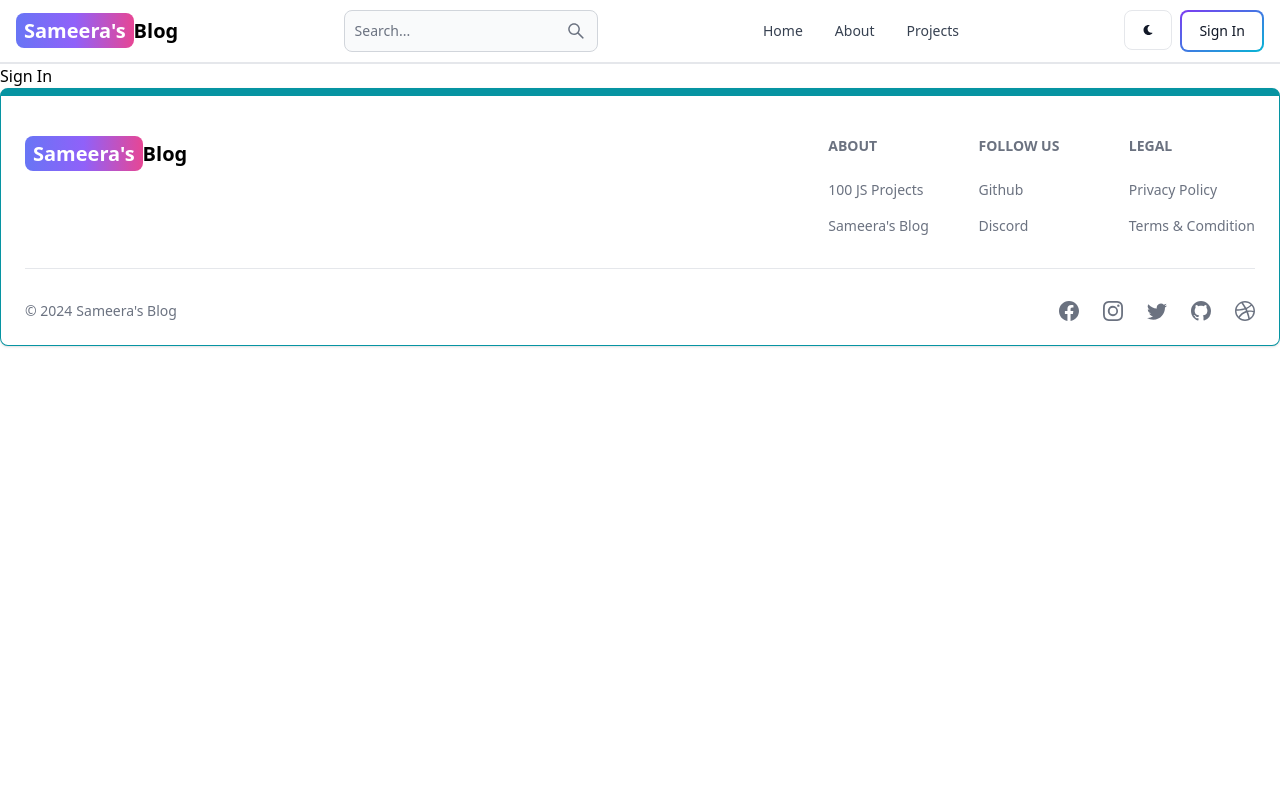
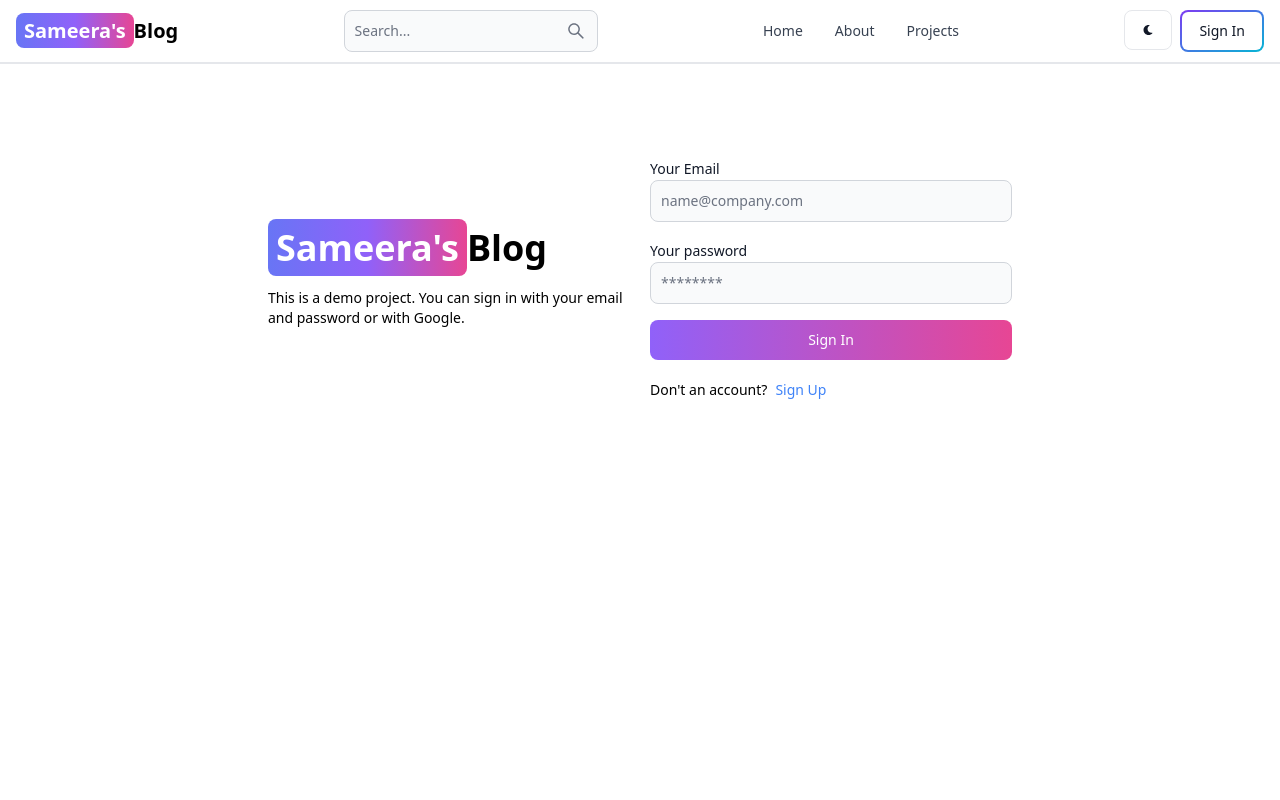
Before and after one commit to Sameemadhu16/MERN_BLOG, a React (Vite) app in the folder client/: page /Signin in a window 1280 px wide. Shown: the top 800 px of the page. Built offline with nearby package versions, Linux system fonts and the light colour scheme.

Commit message:
complete sign in page functionality

```diff
--- a/client/src/pages/Signin.jsx
+++ b/client/src/pages/Signin.jsx
@@ -1,9 +1,97 @@
-import React from 'react'
+/* eslint-disable react/no-unescaped-entities */
+import { Link, useNavigate } from "react-router-dom";
+import { Alert, Button, Label, Spinner, TextInput } from "flowbite-react";
+import { useState } from "react";
 
-export default function Signin() {
+export default function SignUp() {
+  const [formData, setFormData] = useState({});
+  const [errorMessage, setErrorMessage] = useState(null);
+  const [loading, setLoading] = useState(false);
+  const navigate = useNavigate();
+
+  const handleChange = (e) => {
+    setFormData({ ...formData, [e.target.id]: e.target.value.trim() });
+  };
+
+  const handleSubmit = async (e) => {
+    e.preventDefault();
+    if (!formData.email || !formData.password) {
+      return setErrorMessage('Please fill out all fields');
+    }
+    try {
+      setLoading(true);
+      setErrorMessage(null);
+      const res = await fetch('/api/auth/signin', {
+        method: 'POST',
+        headers: { 'Content-Type': 'application/json' },
+        body: JSON.stringify(formData),
+      });
+      const data = await res.json();
+      if (data.success === false) {
+        setLoading(false);
+        return setErrorMessage(data.message);
+      }
+      setLoading(false);
+      if (res.ok) {
+        navigate('/');
+      }
+    } catch (error) {
+      setErrorMessage('An error occurred. Please try again.');
+      setLoading(false);
+    }
+  };
+
   return (
-    <div>
-      Sign In
+    <div className="min-h-screen mt-20">
+      <div className="flex p-3 max-w-3xl mx-auto flex-col md:flex-row md:items-center gap-5">
+        {/* left */}
+        <div className="flex-1">
+          <Link to="/" className="self-center whitespace-nowrap font-semibold dark:text-white text-4xl">
+            <span className="px-2 py-1 bg-gradient-to-r from-indigo-500 via-purple-500 to-pink-500 rounded-lg text-white">
+              Sameera's
+            </span>
+            Blog
+          </Link>
+          <p className="text-sm mt-5">
+            This is a demo project. You can sign in with your email and password or with Google.
+          </p>
+        </div>
+        {/* right */}
+        <div className="flex-1">
+          <form className="flex flex-col gap-4" onSubmit={handleSubmit}>
+
+            <div>
+              <Label value="Your Email" />
+              <TextInput type="email" placeholder="name@company.com" id="email" onChange={handleChange} />
+            </div>
+            <div>
+              <Label value="Your password" />
+              <TextInput type="password" placeholder="********" id="password" onChange={handleChange} />
+            </div>
+            <Button gradientDuoTone="purpleToPink" type="submit" disabled={loading}>
+              {loading ? (
+                <>
+                  <Spinner size="sm" />
+                  <span className="pl-3">Loading...</span>
+                </>
+              ) : (
+                'Sign In'
+              )}
+            </Button>
+          </form>
+          <div className="flex gap-2 text-sm mt-5">
+            <span>Don't an account?</span>
+            <Link to="/SignUp" className="text-blue-500">
+              Sign Up
+            </Link>
+          </div>
+          {errorMessage && (
+            <Alert className="mt-5" color="failure">
+              {errorMessage}
+            </Alert>
+          )}
+        </div>
+      </div>
     </div>
-  )
+  );
 }
```
